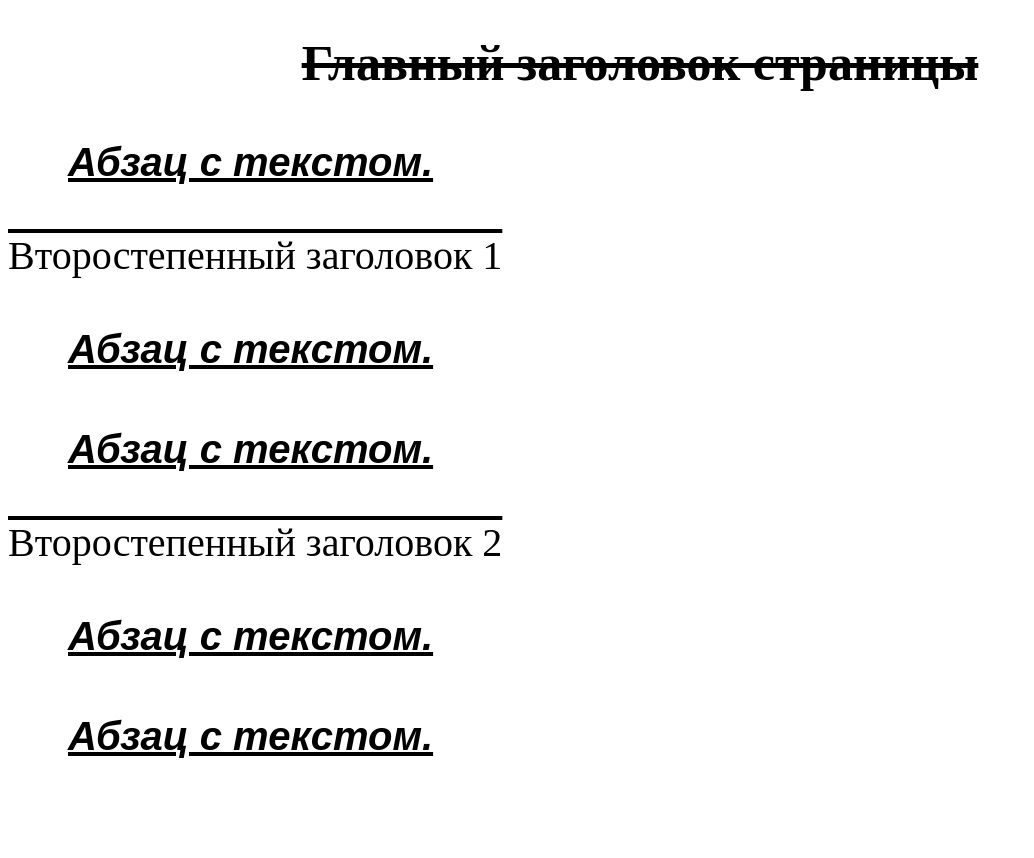
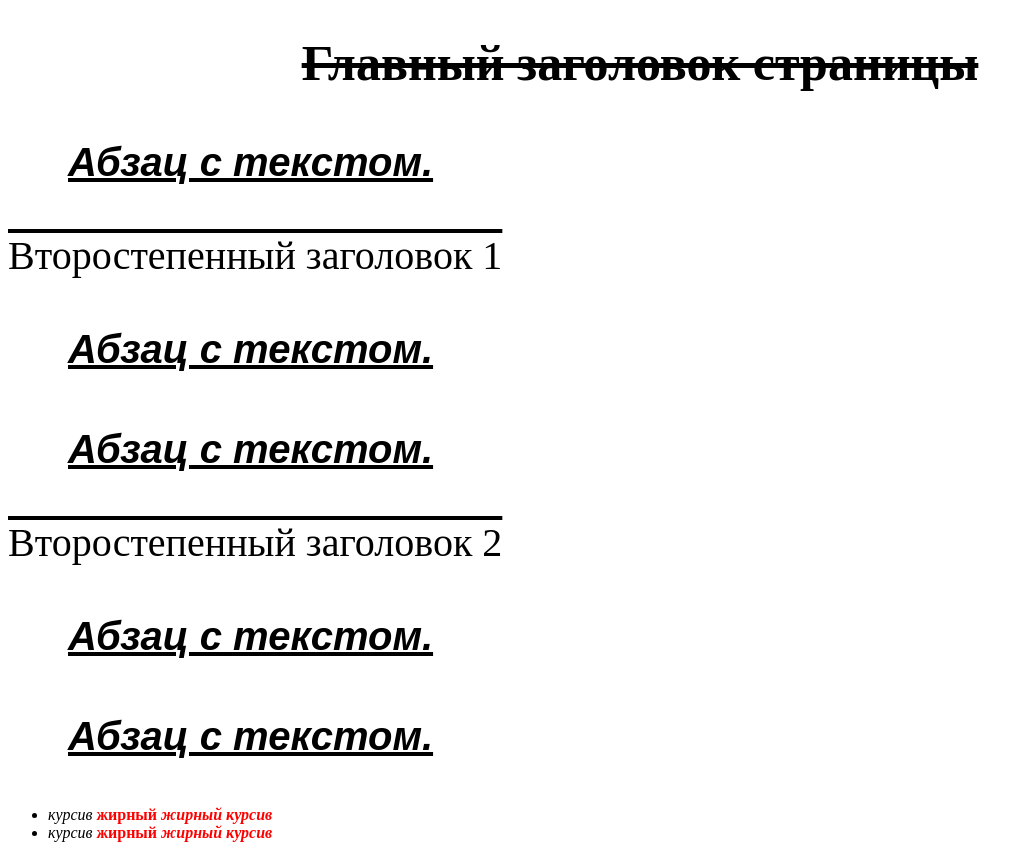
Before and after one commit to yurastepanenko/code.mu, a plain HTML site: page css/pract_2.html in a window 1280 px wide. Shown: the whole page, without its empty margins (0-1034 px from the left). Before the commit the page ends 806 px from the top, so only its background shows below. Drawn offline with Linux system fonts and the light colour scheme.

Commit message:
265 / 115 ready (chaild > selectors)

```diff
--- a/css/pract_2.html
+++ b/css/pract_2.html
@@ -28,5 +28,17 @@
 <p>
 	Абзац с текстом.
 </p>
+<ul>
+	<li>
+		<i>курсив</i>
+		<b>жирный</b>
+		<b><i>жирный курсив</i></b>
+	</li>
+	<li>
+		<i>курсив</i>
+		<b>жирный</b>
+		<b><i>жирный курсив</i></b>
+	</li>
+</ul>
 </body>
 </html>
--- a/css/styles2.css
+++ b/css/styles2.css
@@ -32,3 +32,6 @@ p {
 	text-indent: 60px;
     text-decoration: underline;
 }
+li > b {
+    color: red;
+}
```
